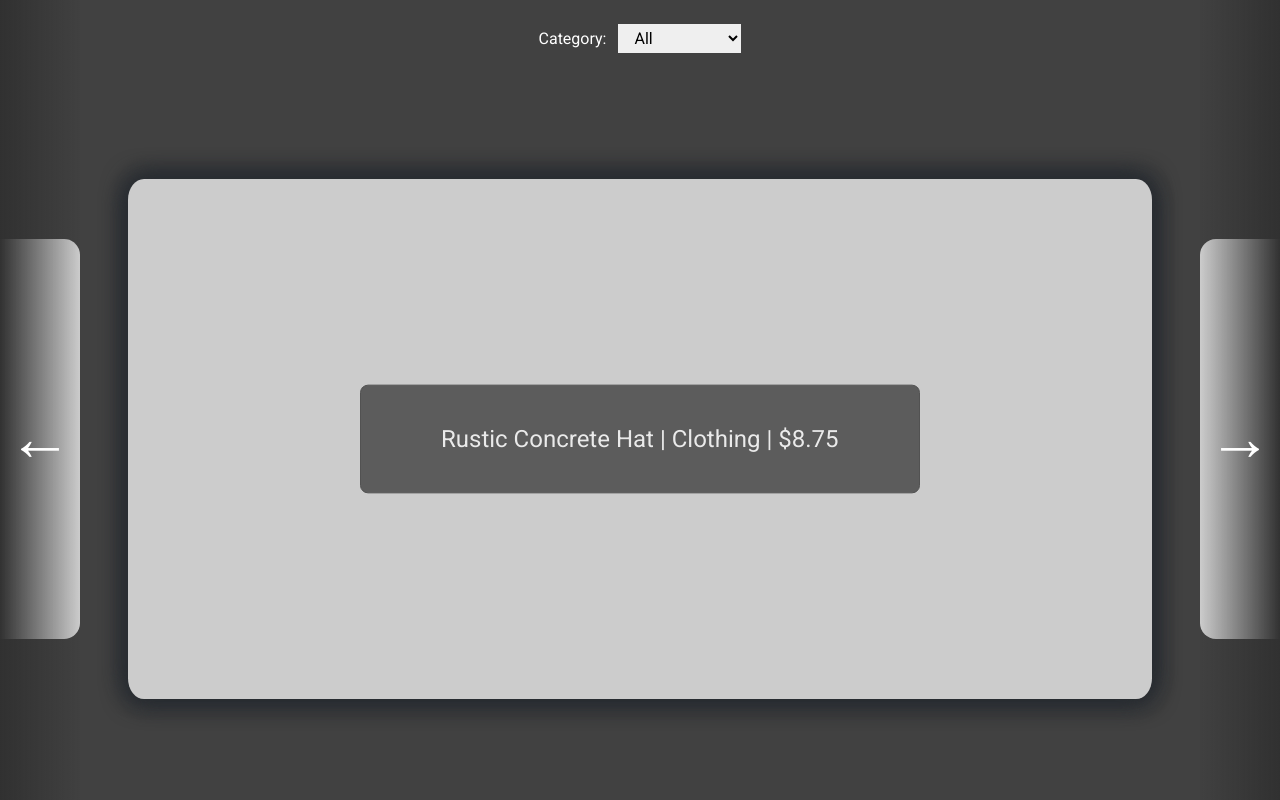
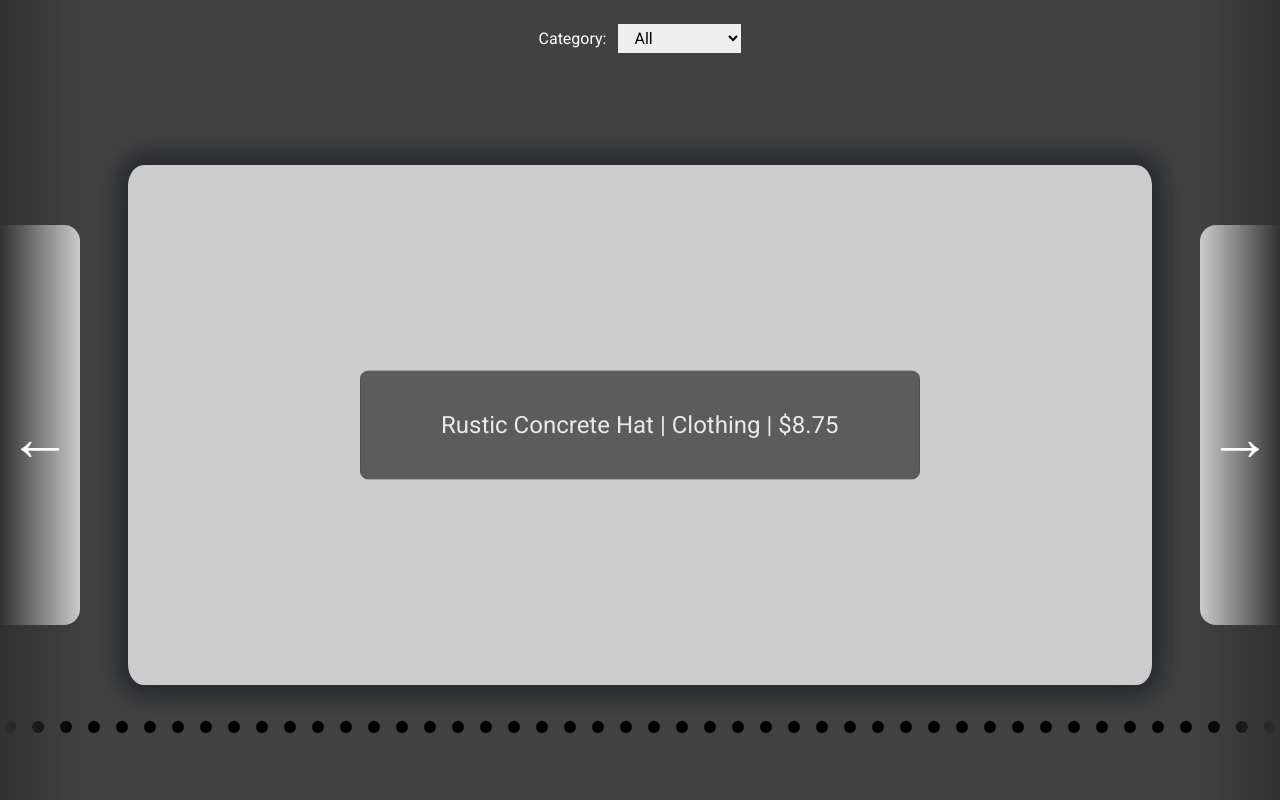
Before and after one commit to anandundavia/carousel-demo, a React (Create React App) app: page / in a window 1280 px wide. Built offline with nearby package versions, Linux system fonts and the light colour scheme.

Commit message:
Carousel Dots

```diff
--- a/src/components/Carousel.js
+++ b/src/components/Carousel.js
@@ -61,10 +61,21 @@ export default function Carousel(props) {
 		);
 	}
 
+	function renderCarouselDots() {
+		return (
+			<S.CarouselDots>
+				{items.map((_, index) => {
+					return <div className={`single-dot ${currentItemIndex === index ? "active" : ""}`}></div>;
+				})}
+			</S.CarouselDots>
+		);
+	}
+
 	return (
 		<S.CarouselContainer>
-			<div>{renderCarouselItems()}</div>
+			<div className="items">{renderCarouselItems()}</div>
 			<div>{renderCarouselControls()}</div>
+			<div>{renderCarouselDots()}</div>
 		</S.CarouselContainer>
 	);
 }
--- a/src/styled-components/CarouselContainer.styled.js
+++ b/src/styled-components/CarouselContainer.styled.js
@@ -12,4 +12,8 @@ export default styled.div`
 	white-space: nowrap; // This will make the CarouselItem to not wrap around the div
 
 	font-size: 16px;
+
+	& > div.items {
+		margin: 10vh 0; // Margin to take enough space for the center item - which is scaled to look bigger
+	}
 `;
--- /dev/null
+++ b/src/styled-components/CarouselDots.styled.js
@@ -0,0 +1,22 @@
+import styled from "styled-components";
+
+export default styled.div`
+	margin-top: 16px;
+	display: flex;
+
+	& div.single-dot {
+		margin: 0 8px;
+
+		height: 12px;
+		width: 12px;
+
+		background-color: black;
+		border-radius: 50%;
+
+		transition: background-color 0.4s ease-in-out;
+
+		&.active {
+			background-color: white;
+		}
+	}
+`;
--- a/src/styled-components/index.js
+++ b/src/styled-components/index.js
@@ -5,6 +5,7 @@ import CarouselContainer from "./CarouselContainer.styled";
 import CarouselItem from "./CarouselItem.styled";
 import CarouselControls from "./CarouselControls.styled";
 import SingleCarouselControl from "./SingleCarouselControl.styled";
+import CarouselDots from "./CarouselDots.styled";
 
 export {
 	Container,
@@ -13,5 +14,6 @@ export {
 	CarouselContainer,
 	CarouselItem,
 	CarouselControls,
-	SingleCarouselControl
+	SingleCarouselControl,
+	CarouselDots
 };
```
